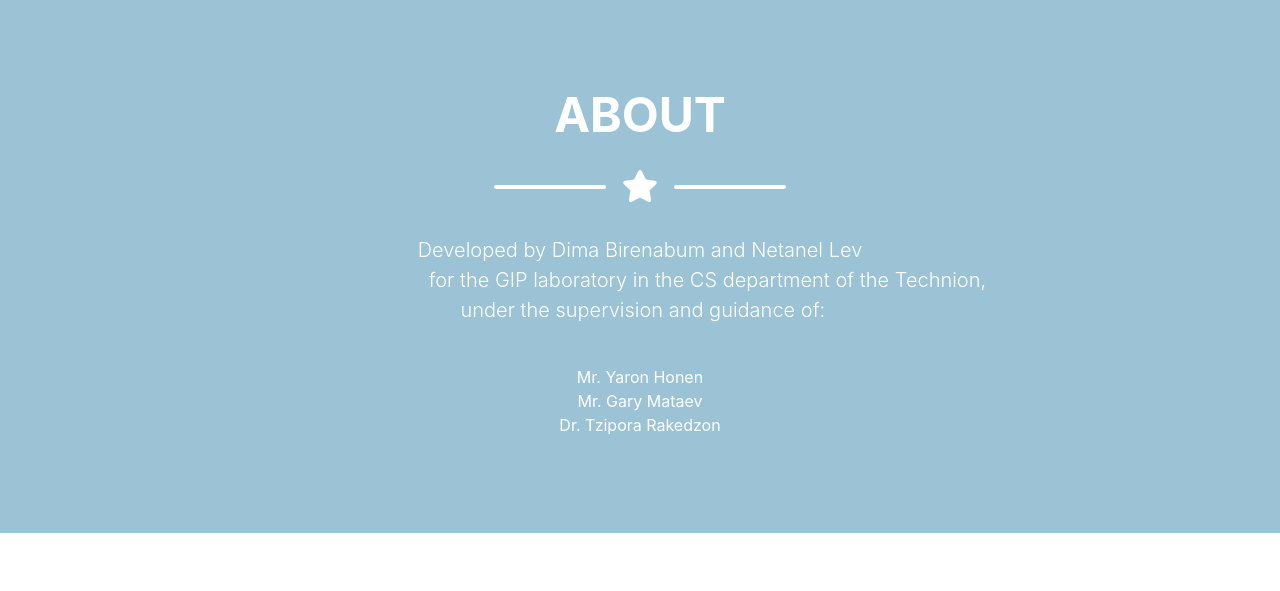
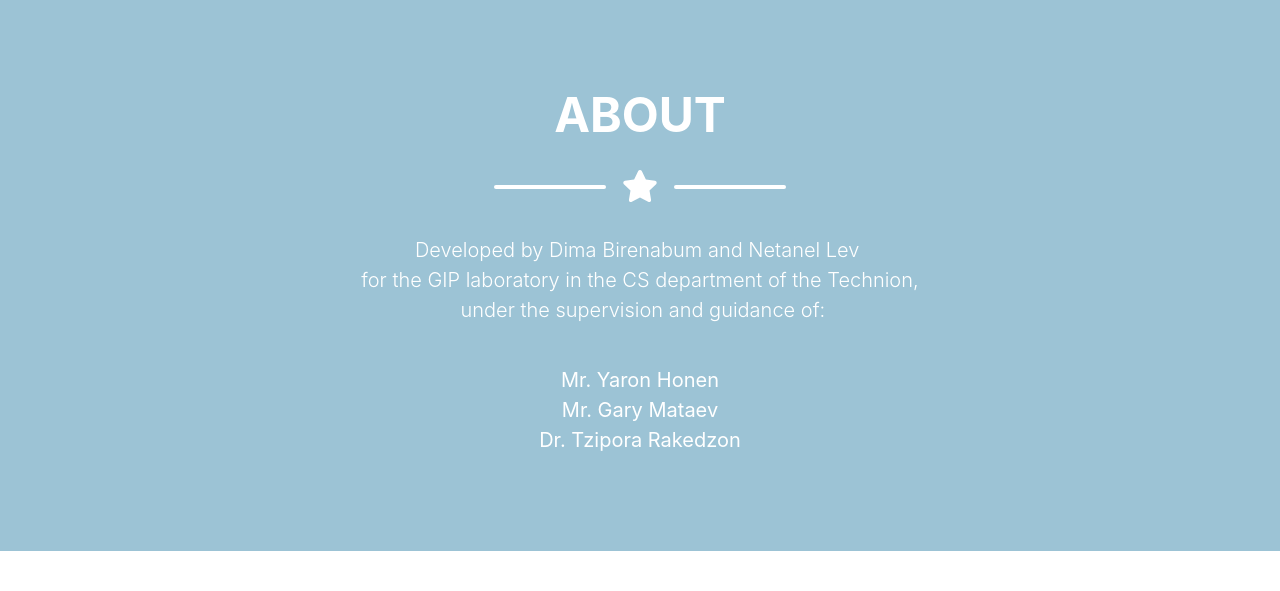
Before and after one commit to DimaBir/englishtips_web_api, a Flask app: page / in a window 1280 px wide. Shown: the part 1823-2414 px from the top of the page. Run offline with Flask 2, Linux system fonts and the light colour scheme; parts of the project's set-up code (start-up, migrations or seed data) failed here and were passed over; some libraries are stand-ins or nearby versions; some web fonts are replaced.

Commit message:
Updated about section

```diff
--- a/templates/index.html
+++ b/templates/index.html
@@ -305,11 +305,10 @@
                 </div>
                 <!-- About Section Content-->
                 <div class="text-center">
-                    <p class="pre-wrap lead">Developed by Dima Birenabum and Netanel Lev
-                        for the GIP laboratory in the CS department of the Technion,<br> under the supervision and guidance of:</p>
-                        <br>Mr. Yaron Honen
-                        <br>Mr. Gary Mataev
-                        <br>Dr. Tzipora Rakedzon
+                    <p class="pre-wrap lead">Developed by Dima Birenabum and Netanel Lev <br>for the GIP laboratory in the CS department of the Technion,<br> under the supervision and guidance of:</p>
+                    <br><span style="font-size: 20px;">Mr. Yaron Honen</span>
+                        <br><span style="font-size: 20px;">Mr. Gary Mataev</span>
+                        <br><span style="font-size: 20px;">Dr. Tzipora Rakedzon</span>
                 </div>
             </div>
         </section>
```
